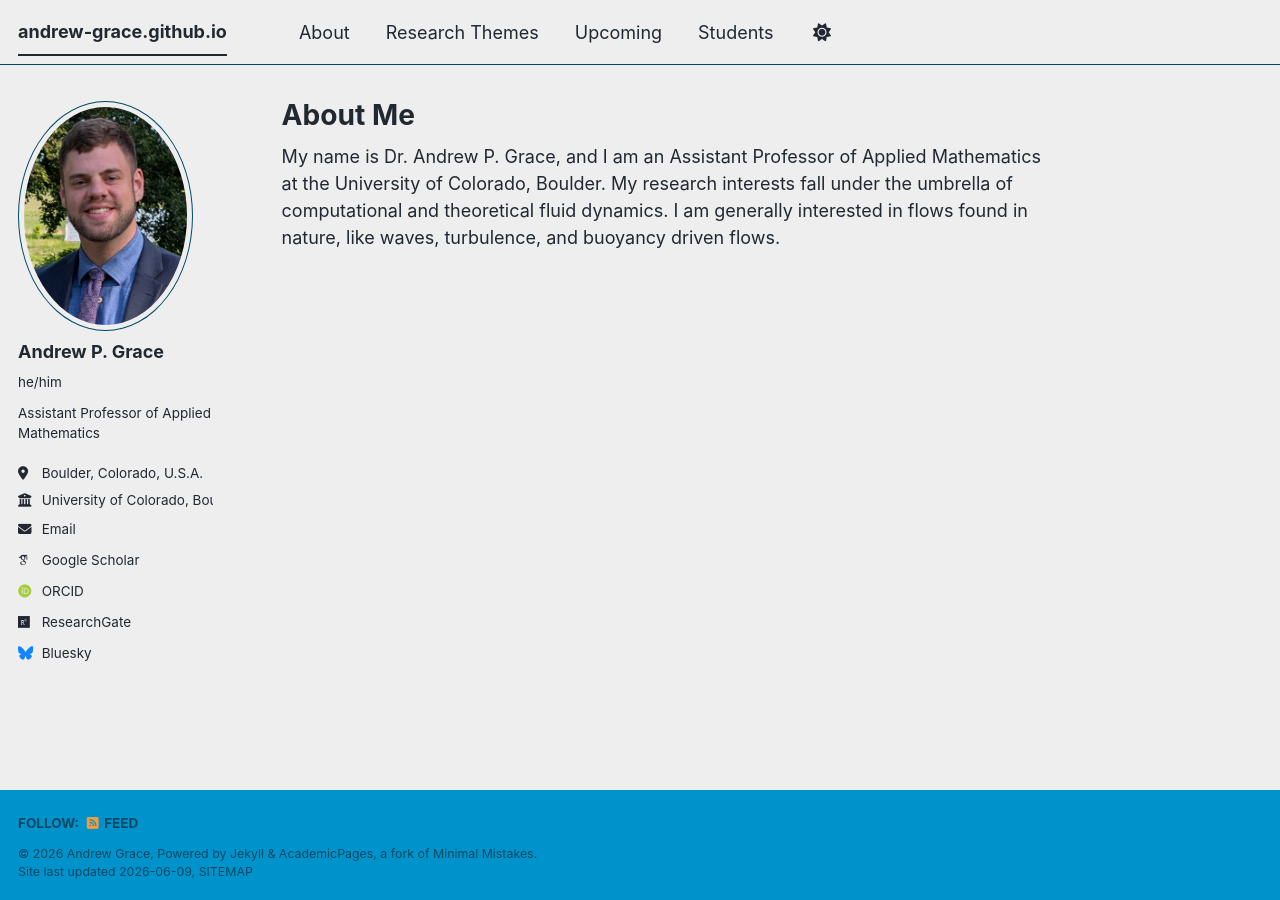
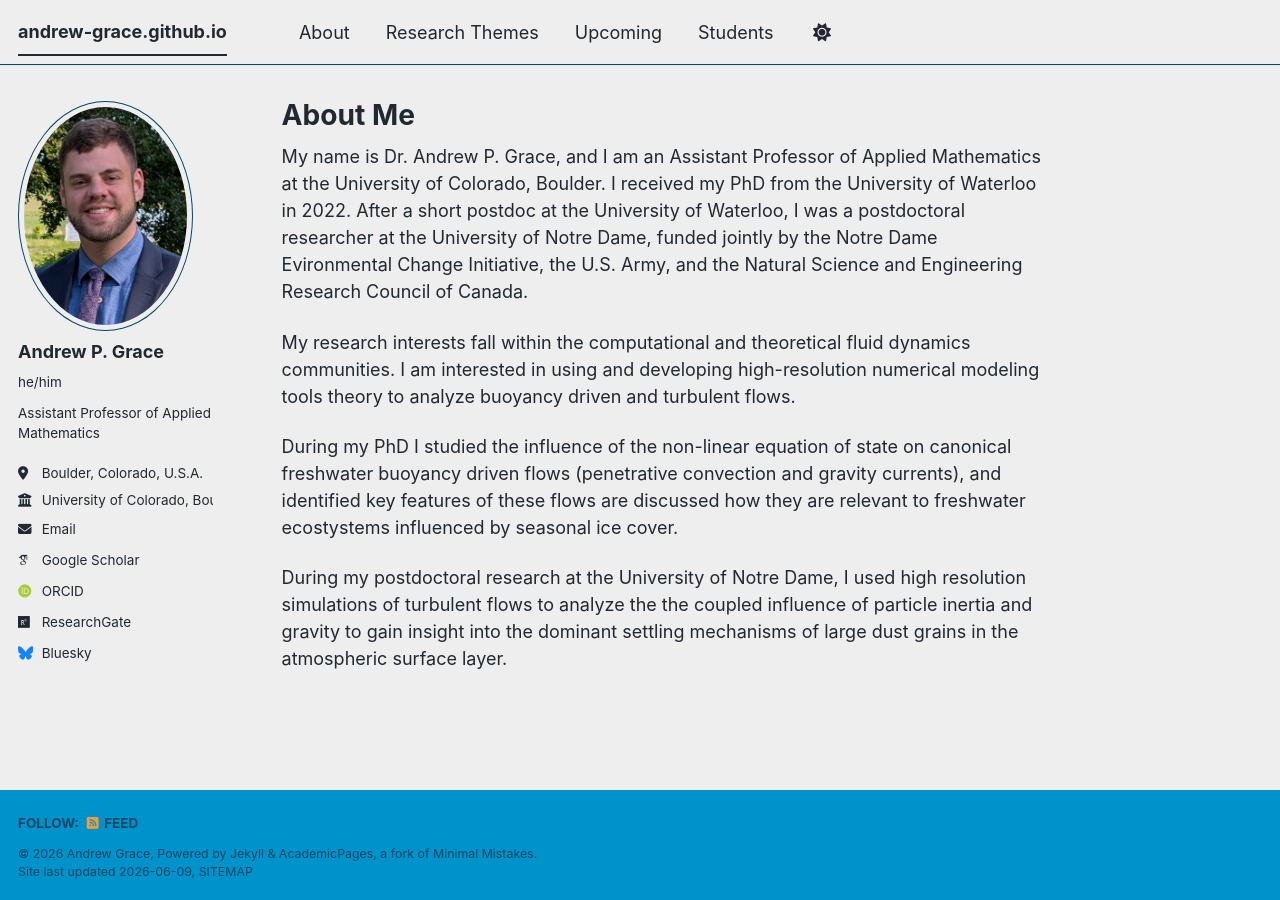
Before and after one commit to andrew-grace/andrew-grace.github.io, a Jekyll site: the page built from _pages/about.md, in a window 1280 px wide. Built offline with Jekyll 4.4.1, drawn with Linux system fonts in a browser that asks for light colours; some web fonts are replaced; a script bundle is joined from its source files by our own code; library files that are not in the unit come from our copies.

Commit message:
Update about.md

```diff
--- a/_pages/about.md
+++ b/_pages/about.md
@@ -7,4 +7,10 @@ redirect_from:
   - /about.html
 ---
 
-My name is Dr. Andrew P. Grace, and I am an Assistant Professor of Applied Mathematics at the University of Colorado, Boulder. My research interests fall under the umbrella of computational and theoretical fluid dynamics. I am generally interested in flows found in nature, like waves, turbulence, and buoyancy driven flows.
+My name is Dr. Andrew P. Grace, and I am an Assistant Professor of Applied Mathematics at the University of Colorado, Boulder. I received my PhD from the University of Waterloo in 2022. After a short postdoc at the University of Waterloo, I was a postdoctoral researcher at the University of Notre Dame, funded jointly by the Notre Dame Evironmental Change Initiative, the U.S. Army, and the Natural Science and Engineering Research Council of Canada.
+
+My research interests fall within the computational and theoretical fluid dynamics communities. I am interested in using and developing high-resolution numerical modeling tools theory to analyze buoyancy driven and turbulent flows.
+
+During my PhD I studied the influence of the non-linear equation of state on canonical freshwater buoyancy driven flows (penetrative convection and gravity currents), and identified key features of these flows are discussed how they are relevant to freshwater ecostystems influenced by seasonal ice cover.
+
+During my postdoctoral research at the University of Notre Dame, I used high resolution simulations of turbulent flows to analyze the the coupled influence of particle inertia and gravity to gain insight into the dominant settling mechanisms of large dust grains in the atmospheric surface layer.
```
